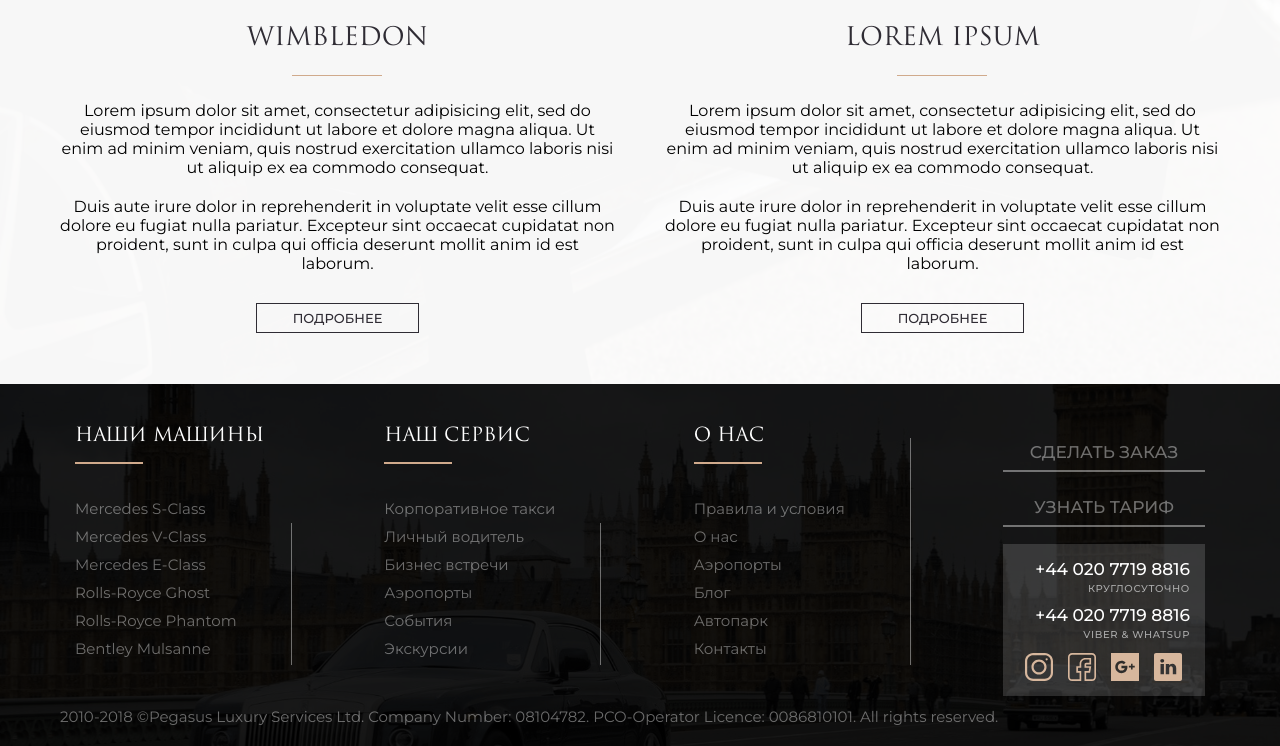
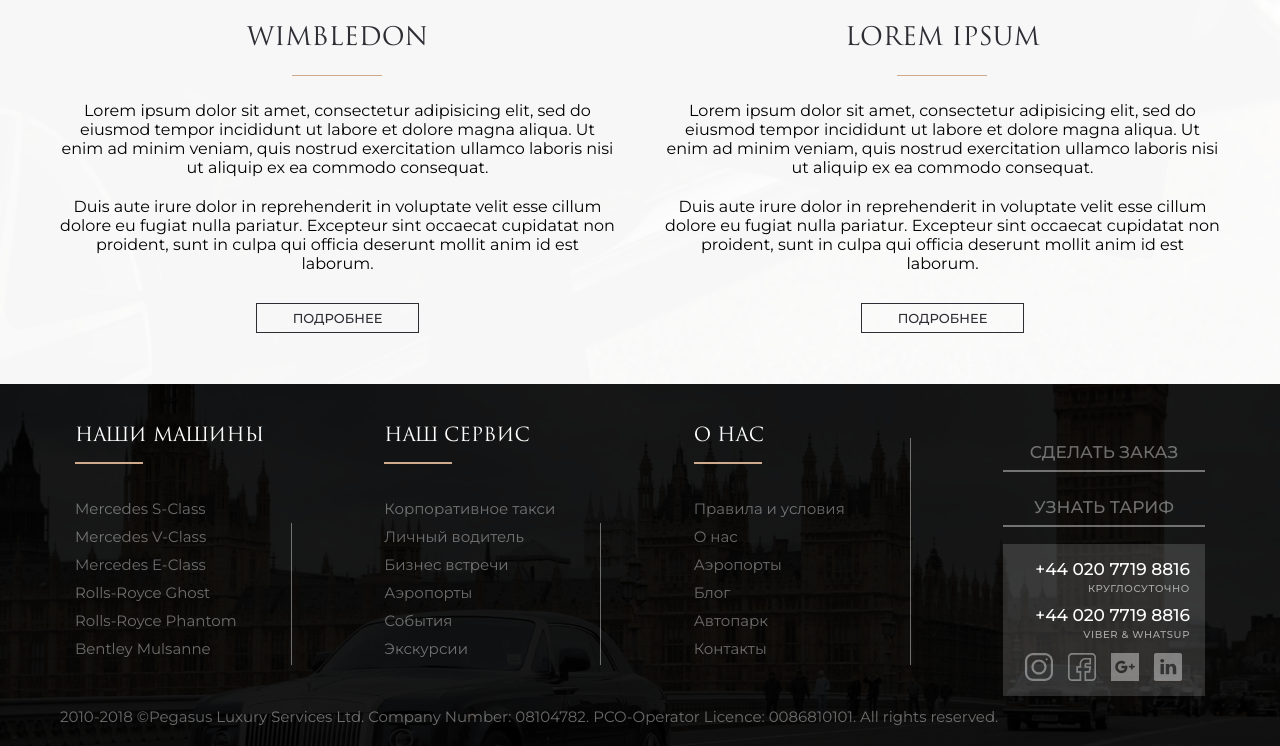
Before and after one commit to YuliaQueen/pegasus, a website: page #src/index.html in a window 1280 px wide. Shown: the part 1975-2721 px from the top of the page. Drawn offline with nearby package versions, Linux system fonts and the light colour scheme; files that its build step writes are made by us from their sources; files whose address does not match are found by name.

Commit message:
fix social buttons style

```diff
--- a/#src/html/_footer.html
+++ b/#src/html/_footer.html
@@ -53,7 +53,7 @@
                         <!-- Generator: Adobe Illustrator 19.0.0, SVG Export Plug-In . SVG Version: 6.00 Build 0)  -->
                         <svg version="1.1" id="Capa_1" xmlns="http://www.w3.org/2000/svg"
                             xmlns:xlink="http://www.w3.org/1999/xlink" x="0px" y="0px" viewBox="0 0 512 512"
-                            style="fill: #d0aa8c;" xml:space="preserve">
+                            xml:space="preserve">
                             <g>
                                 <g>
                                     <path d="M363.273,0H148.728C66.719,0,0,66.719,0,148.728v214.544C0,445.281,66.719,512,148.728,512h214.544
@@ -76,7 +76,7 @@
                     </a>
                     <a class="social-links__item" href="#">
                         <svg viewBox="0 0 512 512" xmlns="http://www.w3.org/2000/svg">
-                            <path style="fill: #d0aa8c;"
+                            <path
                                 d="m75 512h167v-182h-60v-60h60v-75c0-41.355469 33.644531-75 75-75h75v60h-60c-16.542969 0-30 13.457031-30 30v60h87.292969l-10 60h-77.292969v182h135c41.355469 0 75-33.644531 75-75v-362c0-41.355469-33.644531-75-75-75h-362c-41.355469 0-75 33.644531-75 75v362c0 41.355469 33.644531 75 75 75zm-45-437c0-24.8125 20.1875-45 45-45h362c24.8125 0 45 20.1875 45 45v362c0 24.8125-20.1875 45-45 45h-105v-122h72.707031l20-120h-92.707031v-30h90v-120h-105c-57.898438 0-105 47.101562-105 105v45h-60v120h60v122h-137c-24.8125 0-45-20.1875-45-45zm0 0" />
                         </svg>
                     </a>
@@ -88,7 +88,7 @@
                         <svg version="1.1" id="Capa_1" xmlns="http://www.w3.org/2000/svg"
                             xmlns:xlink="http://www.w3.org/1999/xlink" x="0px" y="0px" viewBox="0 0 455.73 455.73"
                             style="enable-background:new 0 0 455.73 455.73;" xml:space="preserve">
-                            <path style="fill: #d0aa8c;" d="M0,0v455.73h455.73V0H0z M265.67,247.037c-7.793,51.194-45.961,80.543-95.376,80.543
+                            <path d="M0,0v455.73h455.73V0H0z M265.67,247.037c-7.793,51.194-45.961,80.543-95.376,80.543
                             c-55.531,0-100.552-45.021-100.552-100.552c0-55.517,45.021-100.538,100.552-100.538c26.862,0,50.399,9.586,67.531,26.226
                             l-28.857,28.857c-9.773-9.846-23.147-15.094-38.674-15.094c-32.688,0-59.189,27.874-59.189,60.548
                             c0,32.703,26.501,59.768,59.189,59.768c27.397,0,48.144-13.243,54.129-39.758h-54.129v-40.38h95.131
@@ -100,7 +100,7 @@
                     </a>
                     <a class="social-links__item" href="#">
                         <svg height="28px" viewBox="0 0 512 512" width="28px" xmlns="http://www.w3.org/2000/svg">
-                            <path style="fill: #d0aa8c;"
+                            <path
                                 d="m475.074219 0h-438.148438c-20.394531 0-36.925781 16.53125-36.925781 36.925781v438.148438c0 20.394531 16.53125 36.925781 36.925781 36.925781h438.148438c20.394531 0 36.925781-16.53125 36.925781-36.925781v-438.148438c0-20.394531-16.53125-36.925781-36.925781-36.925781zm-293.464844 387h-62.347656v-187.574219h62.347656zm-31.171875-213.1875h-.40625c-20.921875 0-34.453125-14.402344-34.453125-32.402344 0-18.40625 13.945313-32.410156 35.273437-32.410156 21.328126 0 34.453126 14.003906 34.859376 32.410156 0 18-13.53125 32.402344-35.273438 32.402344zm255.984375 213.1875h-62.339844v-100.347656c0-25.21875-9.027343-42.417969-31.585937-42.417969-17.222656 0-27.480469 11.601563-31.988282 22.800781-1.648437 4.007813-2.050781 9.609375-2.050781 15.214844v104.75h-62.34375s.816407-169.976562 0-187.574219h62.34375v26.558594c8.285157-12.78125 23.109375-30.960937 56.1875-30.960937 41.019531 0 71.777344 26.808593 71.777344 84.421874zm0 0" />
                             </svg>
                     </a>
--- a/#src/scss/_base.scss
+++ b/#src/scss/_base.scss
@@ -174,5 +174,16 @@
         display: block;
         width: 28px;
         height: 28px;
+        cursor: pointer;
+
+        svg {
+            fill: rgba($color: #ffffff, $alpha: 0.4);
+            transition: .3s;
+        }
+
+        svg:hover {
+            fill: #d0aa8c;
+            transition: .3s;
+        }
     }
 }
--- a/#src/scss/blocks/_footer.scss
+++ b/#src/scss/blocks/_footer.scss
@@ -57,6 +57,7 @@
             width: 1px;
             background-color: rgba($color:#fff, $alpha: 0.4);
             bottom: 15%;
+
             @media (min-width: 1200px) {
                 display: block;
             }
@@ -196,6 +197,8 @@
     }
 
     &__social-links {
+        position: relative;
+        z-index: 3;
         align-items: center;
         justify-content: space-around;
         margin-top: 12px;
```
Also changed, not shown: dist/css/style.css, dist/css/style.min.css, dist/index.html.
